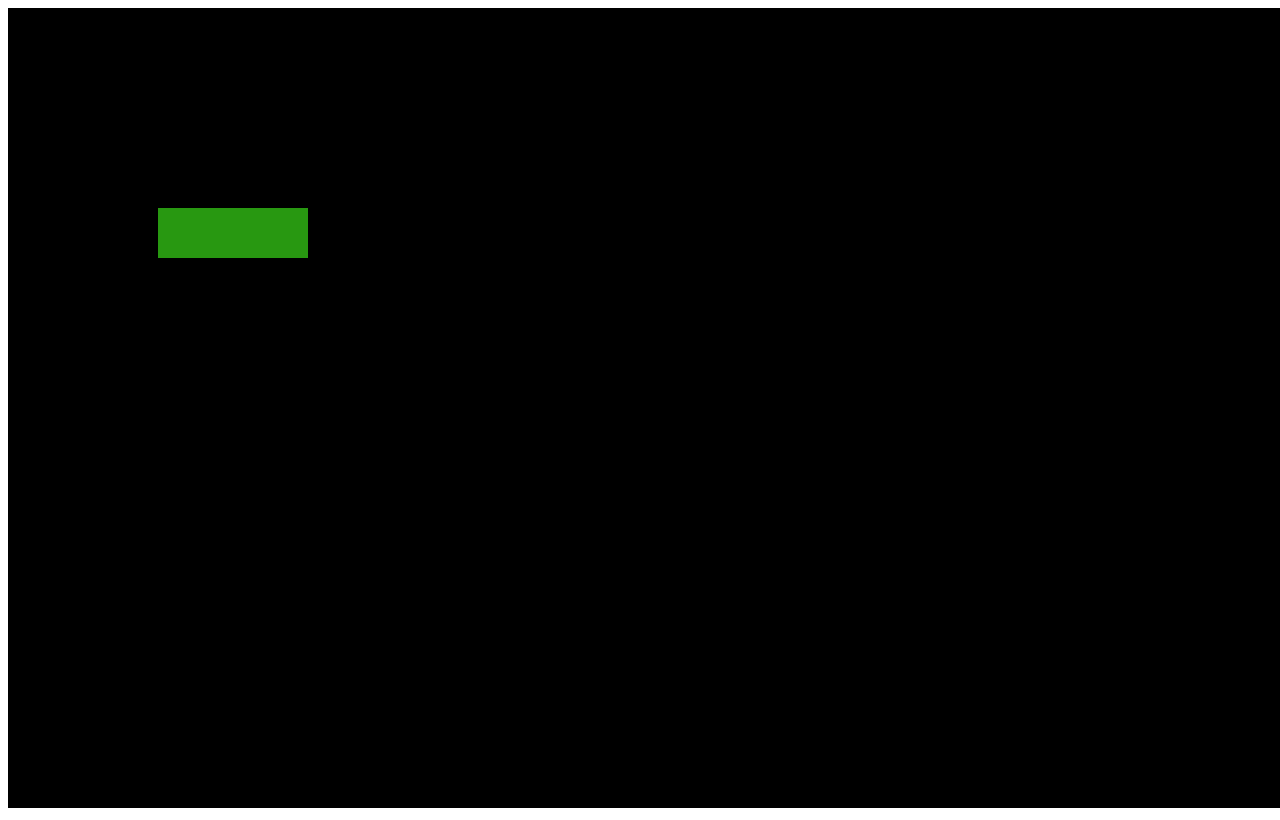
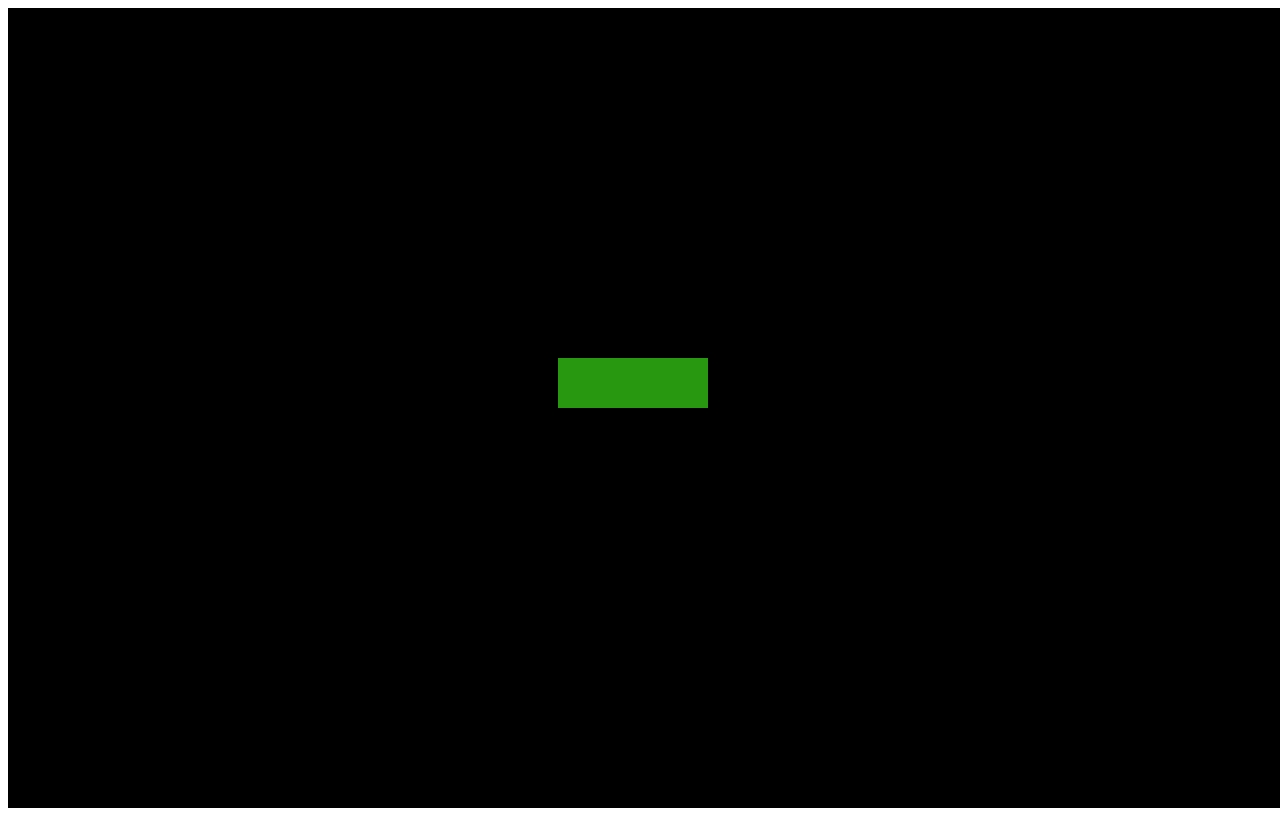
Before and after one commit to hamzazizkhan/life, a website: page index.html in a window 1280 px wide. Drawn offline with Linux system fonts and the light colour scheme.

Commit message:
pre-nextJS build, need to finish parsing configs

```diff
--- /dev/null
+++ b/conway.js
@@ -0,0 +1,231 @@
+/*
+1 - alive
+0 - dead
+
+Any live cell with fewer than two live neighbours dies, as if by underpopulation. status = 1, <2 alive , status=0
+Any live cell with two or three live neighbours lives on to the next generation. status = 1, >=2 <=3 alive, status = same
+Any live cell with more than three live neighbours dies, as if by overpopulation. status = 1, >=3 alive, status =0
+Any dead cell with exactly three live neighbours becomes a live cell, as if by reproduction. status=0, >=3 alive, status = 1
+
+status = 1, <2 alive , status=0
+status = 1, >=2 <=3 alive, status = same
+status = 1, >=3 alive, status =0
+status=0, >=3 alive, status = 1
+
+
+8 neighborhood
+
+a point can be an object
+properties:
+1) position x,y
+2) status 1,0
+methods:
+1) neighbors()
+*/
+function sleep(ms) {
+    // console.log('sleep');
+    return new Promise(resolve => setTimeout(resolve, ms));
+
+}
+function log(what, ...text){
+    console.log(`logging ${what}`);
+    console.log(text);
+}
+
+function logAD(points, num){
+    if(num===1){
+        console.log('logging alive points');
+        for (pt of points) {
+            if (pt.status === 1) {
+                console.log(pt);
+            }
+        }
+    }else{
+        console.log('logging dead points');
+        for (pt of points) {
+            if (pt.status === 0) {
+                console.log(pt);
+            }
+        }
+    }
+
+}
+
+const canv = document.querySelector('.plot');
+const ctx = canv.getContext('2d');
+
+const width = (canv.width=window.innerWidth);
+const height = (canv.height=window.innerHeight);
+const size = 50;
+const scaledWidth =Math.floor(width/size);
+const scaledHeight = Math.floor(height/size);
+
+const directions = [
+    [0, 1], [0, -1], [1, 0], [-1, 0],
+    [-1, -1], [1, -1], [-1, 1], [1, 1]]  // up, down, right, left, bottom left, bottom right, top left, top right
+
+const gridDimensions = {
+    x: scaledWidth - 1,
+    y: scaledHeight - 1,
+};
+gridDimensions.centroidx = Math.floor(gridDimensions.x / 2);
+gridDimensions.centroidy = Math.floor(gridDimensions.y / 2);
+
+let points = [];
+
+ctx.scale(size, size);
+
+// populate
+let id = 0;
+for(let i=0; i<gridDimensions.x; i++){
+    for (let j = 0; j < gridDimensions.y; j++){
+        let point = new Point(i,j,id);
+        // log('point', point);
+        points.push(point);
+        id++;
+    }
+}
+const centroidptIndex = findCentroidPoint();
+// gives you the index of the matching point in points list
+function findIndex(x,y){
+    for (ptID in points){
+        const x1 = points[ptID].point[0];
+        const y1 = points[ptID].point[1];
+        if (x1===x && y1===y){
+            return ptID;
+        }
+    }
+    return null;
+}
+
+const adjMatDim = points.length;
+const adjMat = [];
+
+for (pt of points){
+    newPoints = []
+    for (d of directions) {
+        const newPoint = [pt.point[0] + d[0], pt.point[1] + d[1]];
+
+        // checking dimensions
+        if (newPoint[0] > gridDimensions.x || newPoint[1] > gridDimensions.y){
+            continue
+        } else if (newPoint[0] < 0 || newPoint[1]<0){
+            continue
+        }
+
+        const match = findIndex(newPoint[0], newPoint[1]);
+        if (match!==null){
+            pt.neighs.push(match);
+        }
+
+    }
+
+}
+
+log('points', points);
+
+
+function Point(x,y, id){
+    this.x = x;
+    this.y = y;
+    this.status = 0;
+    this.id = id;
+    this.neighs = [];
+    this.color = "rgba(59, 224, 26, 0.68)";
+    this.point = [x, y];
+
+    this.draw = function(){
+        if(this.status===1){
+            ctx.fillStyle = this.color;
+            ctx.fillRect(x, y, 1, 1);
+            ctx.fill();
+            // log('pt',pt);
+        }
+    }
+    // number of living cells around cell in 8 neighborhood
+    this.lives = function() {
+        let live = 0;
+        for (neigh of this.neighs){
+            curr = points[neigh];
+            // log('this', this);
+            if (curr.status===1){
+                live++;
+            }
+        }
+        return live;
+    }
+    // changes status f cell in nieghborhood
+    this.changeStatus = function(){
+        let live = this.lives();
+        // log('live', live, this.x, this.y);
+
+        if (this.status===1){
+            if (live<2){
+                const status = 0;
+                return status;
+            }
+            else if (live>=2 && live<=3){
+                return 1;
+            }
+            else if (live>=3){
+                const status = 0;
+                return status;
+            }
+            }else{
+            if (live>=3){
+                const status = 1;
+                return status;
+            }
+        }
+    }
+    // status = 1, < 2 alive, status = 0
+    // status = 1, >= 2 <= 3 alive, status = same
+    // status = 1, >= 3 alive, status = 0
+    // status = 0, >= 3 alive, status = 1
+}
+
+
+// initial config - blinker
+function blinker(){
+    log('centroidptIndex', centroidptIndex);
+    points[centroidptIndex-1].status = 1;
+    points[centroidptIndex].status = 1;
+    points[centroidptIndex+1].status = 1;
+}
+
+
+function findCentroidPoint(){
+    for (let pt =0;pt<  points.length; pt++){
+        if (points[pt].x===gridDimensions.centroidx && points[pt].y===gridDimensions.centroidy){
+            return pt;
+        }
+    }
+
+}
+
+// plot animation, change status
+
+async function execute(initialConfig){
+    if (initialConfig===0){
+        blinker();
+    }
+
+    var points2 = [];
+    const end = 10;
+    for (let i = 0; i < end; i++) {
+        ctx.fillStyle = "rgb(0, 0, 0)";
+        ctx.fillRect(0, 0, width, height);
+        for (let pt = 0; pt < points.length; pt++) {
+            // need two sets of points
+            points[pt].draw();
+            let statusChange = points[pt].changeStatus();
+            points2[pt] = { ...points[pt]};
+            points2[pt].status = statusChange;
+        }
+        points = points2;
+        var points2 = [];
+        const hello = await sleep(1000);
+    }
+}
+
+execute(0);
--- a/index.html
+++ b/index.html
@@ -5,7 +5,7 @@
     <meta charset="utf-8">
     <meta name="viewport" content="width=device-width, initial-scale=1.0">
     <title>conways game of life</title>
-    <script src="life.js" defer></script>
+    <script src="conway.js" defer></script>
     <link href="index.css" rel="stylesheet">
 </head>
 
--- a/life.js
+++ b/life.js
@@ -1,213 +1 @@
-/*
-1 - alive
-0 - dead
-
-Any live cell with fewer than two live neighbours dies, as if by underpopulation. status = 1, <2 alive , status=0
-Any live cell with two or three live neighbours lives on to the next generation. status = 1, >=2 <=3 alive, status = same
-Any live cell with more than three live neighbours dies, as if by overpopulation. status = 1, >=3 alive, status =0
-Any dead cell with exactly three live neighbours becomes a live cell, as if by reproduction. status=0, >=3 alive, status = 1
-
-status = 1, <2 alive , status=0
-status = 1, >=2 <=3 alive, status = same
-status = 1, >=3 alive, status =0
-status=0, >=3 alive, status = 1
-
-
-8 neighborhood
-
-a point can be an object
-properties:
-1) position x,y
-2) status 1,0
-methods:
-1) neighbors()
-*/
-function log(what, ...text){
-    console.log(`logging ${what}`);
-    console.log(text);
-}
-
-function logAD(points, num){
-    if(num===1){
-        console.log('logging alive points');
-        for (pt of points) {
-            if (pt.status === 1) {
-                console.log(pt);
-            }
-        }
-    }else{
-        console.log('logging dead points');
-        for (pt of points) {
-            if (pt.status === 0) {
-                console.log(pt);
-            }
-        }
-    }
-
-}
-
-const canv = document.querySelector('.plot');
-const ctx = canv.getContext('2d');
-
-const width = (canv.width=window.innerWidth);
-const height = (canv.height=window.innerHeight);
-const size = 50;
-const scaledWidth =Math.floor(width/size);
-const scaledHeight = Math.floor(height/size);
-
-const directions = [
-    [0, 1], [0, -1], [1, 0], [-1, 0],
-    [-1, -1], [1, -1], [-1, 1], [1, 1]]  // up, down, right, left, bottom left, bottom right, top left, top right
-
-const gridDimensions = {
-    x: scaledWidth - 1, y: scaledHeight - 1,
-    centroidx: Math.floor(this.x / 2), centroidy: Math.floor(this.y / 2)
-};
-
-let points = [];
-
-ctx.scale(size, size);
-
-// populate
-let id = 0;
-for(let i=0; i<gridDimensions.x; i++){
-    for (let j = 0; j < gridDimensions.y; j++){
-        let point = new Point(i,j,id);
-        // log('point', point);
-        points.push(point);
-        id++;
-    }
-}
-
-// gives you the index of the matching point in points list
-function findIndex(x,y){
-    for (ptID in points){
-        const x1 = points[ptID].point[0];
-        const y1 = points[ptID].point[1];
-        if (x1===x && y1===y){
-            return ptID;
-        }
-    }
-    return null;
-}
-
-const adjMatDim = points.length;
-const adjMat = [];
-
-for (pt of points){
-    newPoints = []
-    for (d of directions) {
-        const newPoint = [pt.point[0] + d[0], pt.point[1] + d[1]];
-
-        // checking dimensions
-        if (newPoint[0] > gridDimensions.x || newPoint[1] > gridDimensions.y){
-            continue
-        } else if (newPoint[0] < 0 || newPoint[1]<0){
-            continue
-        }
-
-        const match = findIndex(newPoint[0], newPoint[1]);
-        if (match!==null){
-            pt.neighs.push(match);
-        }
-
-    }
-
-}
-
-log('points', points);
-
-
-function Point(x,y, id){
-    this.x = x;
-    this.y = y;
-    this.status = 0;
-    this.id = id;
-    this.neighs = [];
-    this.color = "rgba(59, 224, 26, 0.68)";
-    this.point = [x, y];
-
-    this.draw = function(){
-        if(this.status===1){
-            ctx.fillStyle = this.color;
-            ctx.fillRect(x, y, 1, 1);
-            ctx.fill();
-            // log('pt',pt);
-        }
-    }
-    // number of living cells around cell in 8 neighborhood
-    this.lives = function() {
-        let live = 0;
-        for (neigh of this.neighs){
-            curr = points[neigh];
-            // log('this', this);
-            if (curr.status===1){
-                live++;
-            }
-        }
-        return live;
-    }
-    // changes status f cell in nieghborhood
-    this.changeStatus = function(){
-        let live = this.lives();
-        // log('live', live, this.x, this.y);
-
-        if (this.status===1){
-            if (live<2){
-                const status = 0;
-                return status;
-            }
-            else if (live>=2 && live<=3){
-                return 1;
-            }
-            else if (live>=3){
-                const status = 0;
-                return status;
-            }
-        }else{
-            if (live>=3){
-                const status = 1;
-                return status;
-            }
-        }
-    }
-    // status = 1, < 2 alive, status = 0
-    // status = 1, >= 2 <= 3 alive, status = same
-    // status = 1, >= 3 alive, status = 0
-    // status = 0, >= 3 alive, status = 1
-}
-
-// initial config - blinker
-points[63].status = 1;
-points[64].status = 1;
-points[65].status = 1;
-
-// plot animation, change status
-// ================================ stopped here; check point variables for errors (are they being switched appropriately)
-const end =2;
-let points2 = [];
-
-for(let i=0; i<end; i++){
-    // log('before');
-    // logAD(points, 1);
-
-    ctx.fillStyle = "rgb(0, 0, 0)";
-    ctx.fillRect(0, 0, width, height);
-    // log('iteration', i);
-    for (let pt=0; pt <  points.length; pt++) {
-        // need two sets of points
-        points[pt].draw();
-        let statusChange = points[pt].changeStatus();
-        points2[pt] = {...points[pt]};
-        points2[pt].status = statusChange;
-    }
-    // log('after');
-    // logAD(points, 1);
-
-    points = points2;
-
-    // if (i==0){
-    //     ctx.clearRect(0, 0, width, height);
-    // }
-
-}
+//main file
```
Also changed, not shown: package.json (added, +12 -0 lines), parsingConfigs.js (added, +21 -0 lines).
